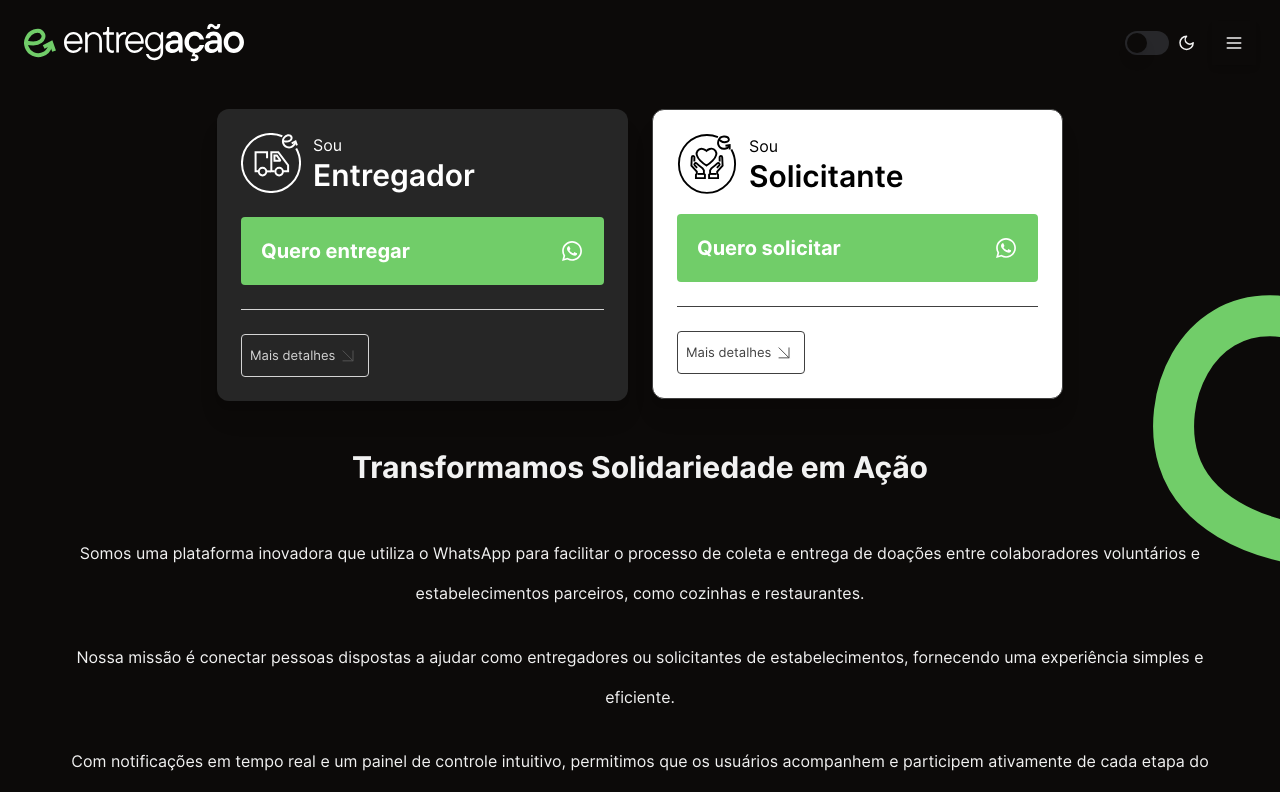
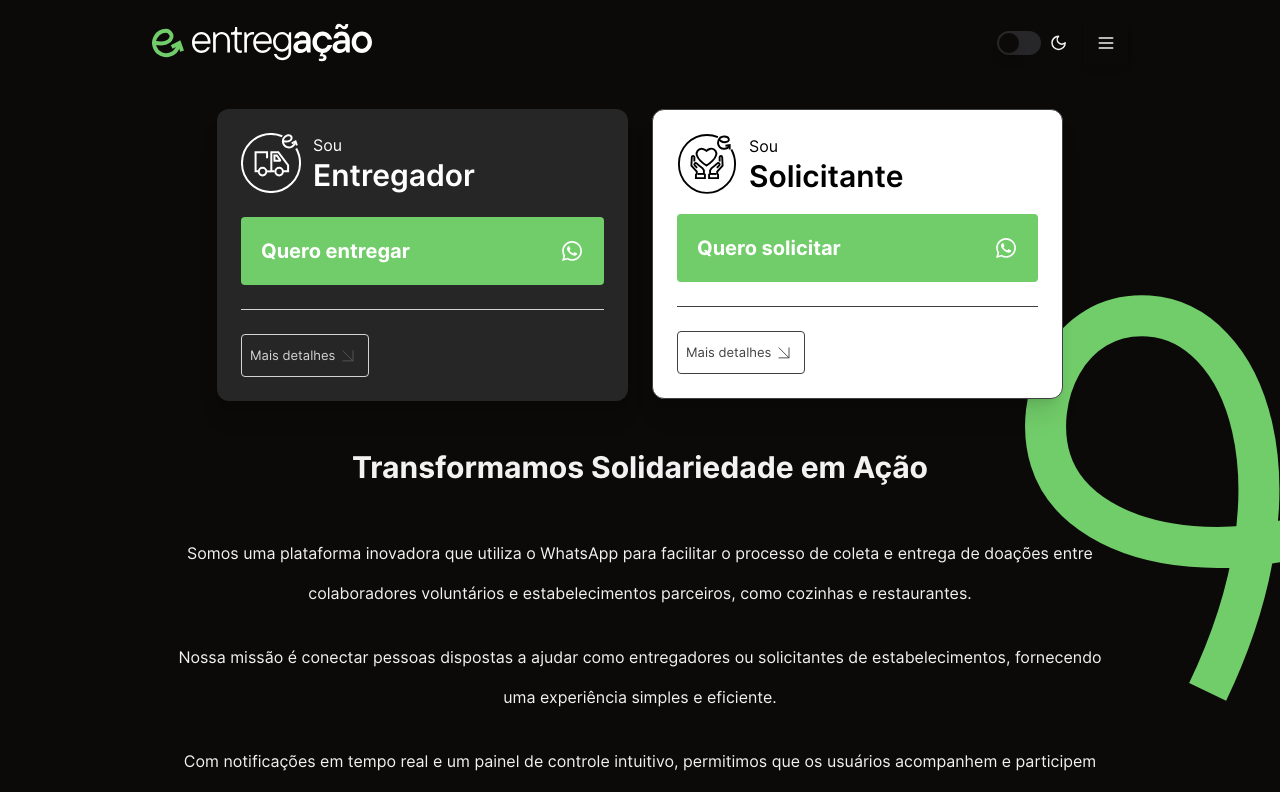
Before and after one commit to lucaoskaique/entregacao-app, a React (Vite) app: page / in a window 1280 px wide. Shown: the top 792 px of the page. Built offline with nearby package versions, Linux system fonts and the light colour scheme.

Commit message:
refactor: resize container class width (#71)

```diff
--- a/tailwind.config.js
+++ b/tailwind.config.js
@@ -21,8 +21,6 @@ module.exports = {
         'sm': '100%',  // Mobile width
         'md': '100%',  // Tablet width
         'lg': '1024px',  // Desktop width
-        'xl': '1280px',  // Larger desktop width
-        '2xl': '1400px',  // Extra-large desktop width
       },
     },
     extend: {
```
